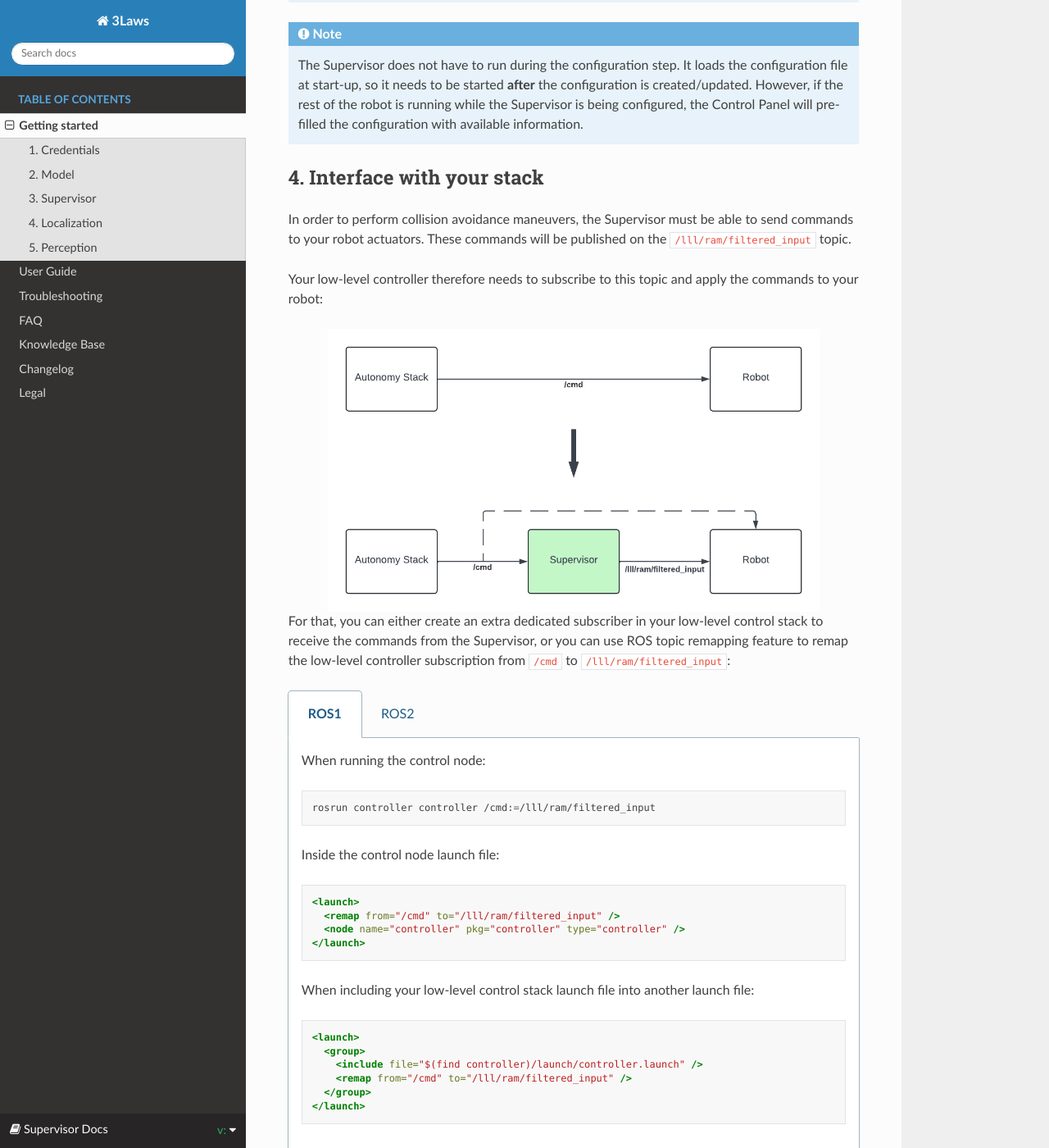
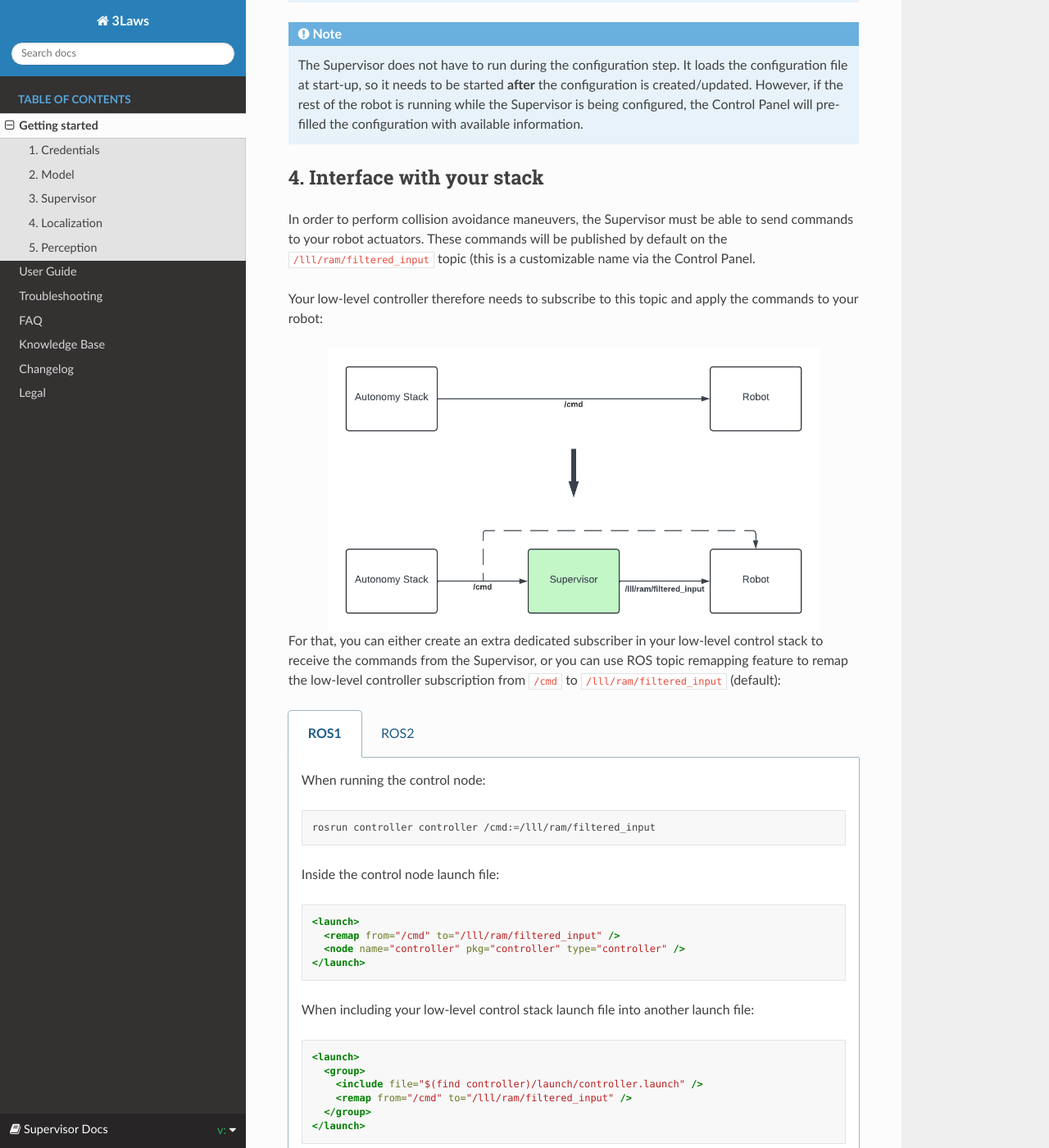
Before and after one commit to tgurriet/3laws, a Sphinx documentation site: the page built from docs/sources/getting_started.rst, in a window 1280 px wide and 1400 px high, scrolled down 2541 px. Shown: the whole window at 82% size. Built offline with Sphinx 7.4.7 and the Read the Docs theme 2.0.0, drawn with Linux system fonts in a browser that asks for light colours.

Commit message:
Supervisor 1.1 doc (#39)

```diff
--- a/docs/sources/getting_started.rst
+++ b/docs/sources/getting_started.rst
@@ -97,7 +97,7 @@ The initial view of the Control Panel is the "Configuration" page, which consist
 4. Interface with your stack
 *****************************
 
-In order to perform collision avoidance maneuvers, the Supervisor must be able to send commands to your robot actuators. These commands will be published on the ``/lll/ram/filtered_input`` topic.
+In order to perform collision avoidance maneuvers, the Supervisor must be able to send commands to your robot actuators. These commands will be published by default on the ``/lll/ram/filtered_input`` topic (this is a customizable name via the Control Panel.
 
 Your low-level controller therefore needs to subscribe to this topic and apply the commands to your robot:
 
@@ -106,7 +106,7 @@ Your low-level controller therefore needs to subscribe to this topic and apply t
   :width: 600px
   :alt: Operations page showing a configured robot that does not yet have sensor or planning data.
 
-For that, you can either create an extra dedicated subscriber in your low-level control stack to receive the commands from the Supervisor, or you can use ROS topic remapping feature to remap the low-level controller subscription from ``/cmd`` to ``/lll/ram/filtered_input``:
+For that, you can either create an extra dedicated subscriber in your low-level control stack to receive the commands from the Supervisor, or you can use ROS topic remapping feature to remap the low-level controller subscription from ``/cmd`` to ``/lll/ram/filtered_input`` (default):
 
 .. tabs::
   .. tab:: ROS1
--- a/docs/sources/troubleshooting.rst
+++ b/docs/sources/troubleshooting.rst
@@ -26,7 +26,7 @@ Try launching Supervisor from a terminal to see what error messages appear. Supe
 
 Supervisor may also keep the platform stationary if the LIDAR data or the list of obstacles is not delivering data quickly enough.  This design ensures that if Supervisor does not have sufficient information about surrounding collision candidates, it does not allow the platform to proceed.  A good strategy is to start up the Operations tab for Control Panel (with Rosbridge) and see if any of the input blocks (desired input, state, perception) is a color other than green.
 
-Another cause of platform failing to move is that the topic routing is not correct.  The ROS ``rqt`` tool with the Node Graph can visually display the routing well.  Verify that the desired inputs (e.g. cmd_vel_plan) are coming into Supervisor, and that Supervisor's outputs (e.g. /lll/ram/filtered_input) is properly mapped to the signal that the lower layer is expecting (e.g. cmd_vel).
+Another cause of platform failing to move is that the topic routing is not correct.  The ROS ``rqt`` tool with the Node Graph can visually display the routing well.  Verify that the desired inputs (e.g. cmd_vel_plan) are coming into Supervisor, and that Supervisor's outputs (e.g. /lll/ram/filtered_input by default) is properly mapped to the signal that the lower layer is expecting (e.g. cmd_vel).
 
 My robot doesn't move when I send a command
 ============================================
--- a/docs/sources/user_guide/configuration/supervisor.rst
+++ b/docs/sources/user_guide/configuration/supervisor.rst
@@ -48,7 +48,7 @@ General Parameters
 
 * **Desired control input**: This is the set of commands requesting speed and rotation (or speed and steering) that the autonomy stack is publishing. The ROS message type is needed so that Supervisor knows what to monitor in order to calculate the barrier function value. The message quality and receipt rate are monitored as part of the aggregated metrics, and if it fails to arrive within the expected time [1/(signal rate) * Timeout factor], an event will be created and the Run-time Assurance Module will transition to the failure command mode.
 
-* **Computed safe control input**: The right side of this area is purely informational. However, if the robot is to be controlled by the run-time assurance signal, it needs to subscribe to the message that is presented here. Alternatively, the launch file for Supervisor can be modified so that */lll/ram/filtered_input* is remapped to the command signal expected by the platform.
+* **Computed safe control input**: This is the output of the supervisor Run-time Assurance Module. This topic configuration can mirror the Desired control input one or have a different message type and QoS (the rate is set by the :ref:`filter rate <config_sup_filter_rate>`). The message type can be: the same as received on the Desired control input, an equivalent one (You can convert from timestamped message to non timestamped, with or without covariance for example) or a dynamic type like lll_msgs/Float64VectorStamped or std_msgs/Float[32/64]MultiArray. This limitations are due to the fact that converting types to others can lead to loss of message information. ROS has semantic messages and converting message from a type to another can lead to various errors and misinterpretations.
 
 * **Parameters > Activate**: This checkbox controls whether the run-time assurance intercepts and modifies commands from the planner/trajectory generator and forwards modified versions to the vehicle. The Run-time Assurance Module will only modify the outputs if the option is activated. If it is not activated, the unmodified "desired control input" will be transmitted on the designated "Computed safe control" message.  Additionally, when activated the Run-time Assurance Module passes the unmodified desired input through to the platform except when a corrective action is needed.
 
@@ -126,6 +126,6 @@ Supervisor activation logic
 .. image:: ../../data/supervisor_activation_logic.png
    :width: 800px
 
-The bottom section relates to republishing the control commands to the robot that are being sent from the autonomy stack. The values will be published on the *lll/ram/filtered_input* channel if the Run-time Assurance Module is activate or not. However, the values will only be different from the *Desired control input* if the Run-time Assurance Module is active.
+The bottom section relates to republishing the control commands to the robot that are being sent from the autonomy stack. The values will be published on the *lll/ram/filtered_input* (default topic name, can be customized) channel  if the Run-time Assurance Module is activate or not. However, the values will only be different from the *Desired control input* if the Run-time Assurance Module is active.
 
 * **Finite States** are messages that the Diagnostics can listen to and issue events when the value of the finite state matches a predefined value.
--- a/docs/sources/user_guide/reference/ros_topics.rst
+++ b/docs/sources/user_guide/reference/ros_topics.rst
@@ -18,7 +18,7 @@ Run-time Assurance Module
 
 When the Supervisor filter (Run-time Assurance Module) is enabled, the following additional topics are published:
 
-- ``/lll/ram/filtered_input``: The filtered velocity command that is sent to the robot's actuators when the Supervisor receives inputs from the planner/upstream.  Note that this signal may be remapped to match the name of the input the downstream systems expects.
+- ``/lll/ram/filtered_input`` (default): The filtered velocity command that is sent to the robot's actuators when the Supervisor receives inputs from the planner/upstream.  Note that this signal may be remapped or renamed to match the name of the input the downstream systems expects.
 
 - ``/lll/ram/markers``: Visualization tools such as RVIZ and FoxGlove can subscribe to this signal in order to display the illustrated vectors between the robot and obstacles that the Supervisor uses to make decisions on modifications to the input signal.  The image below shows an rviz2 display where the red box represents the robot, the blue vectors represent the vector between a sensed laser point and the closest point on the robot's boundary, and the green dots represent laser scan points that are being actively monitored by Supervisor. These values are all embedded into the ``/lll/ram/metadata``.  The white dots are the 2D laser scan points that are subscribed-to separately.
 
```
Also changed, not shown: 3 other files.
